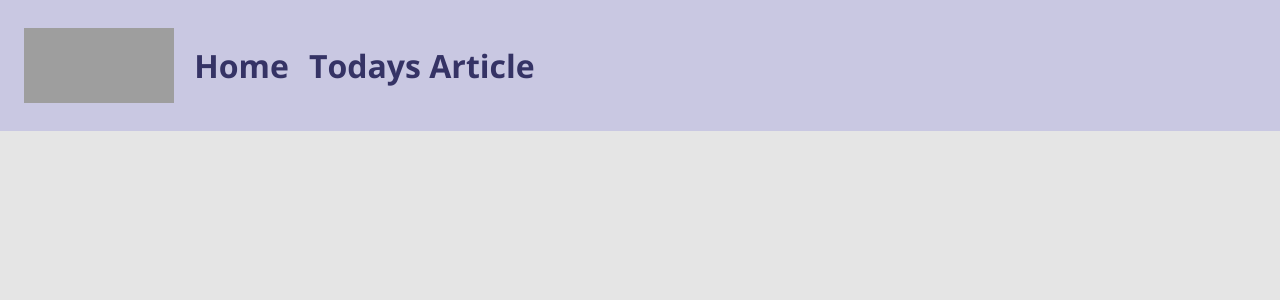
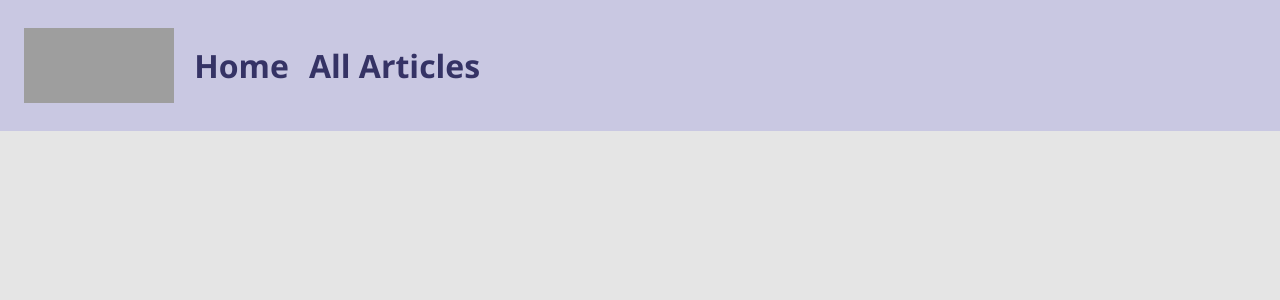
Before and after one commit to klamathbfg/londonnaturedaybyday, a Django app: page /articles/1/ in a window 1280 px wide. Shown: the top 300 px of the page. Run offline with Django 5.2, Linux system fonts and the light colour scheme; data that the repository does not hold is empty; grey boxes are pictures that could not be loaded.

Commit message:
Fixed links on top of individual article page

```diff
--- a/articles/templates/articles/article.html
+++ b/articles/templates/articles/article.html
@@ -16,7 +16,7 @@
                 <li><img src="https://dev-server.londonnaturedaybyday.com/static/images/site-main-art.jpg"
                     width="150" height="75" alt="London Nature day by day" class="site-banner"></li>
                 <li><a href="https://dev-server.londonnaturedaybyday.com/">Home</a></li>
-                <li><a href="http://www.google.com">Todays Article</a></li>
+                <li><a href="https://dev-server.londonnaturedaybyday.com/articles/">All Articles</a></li>
             </ul>
         </nav>
     </header>
```
